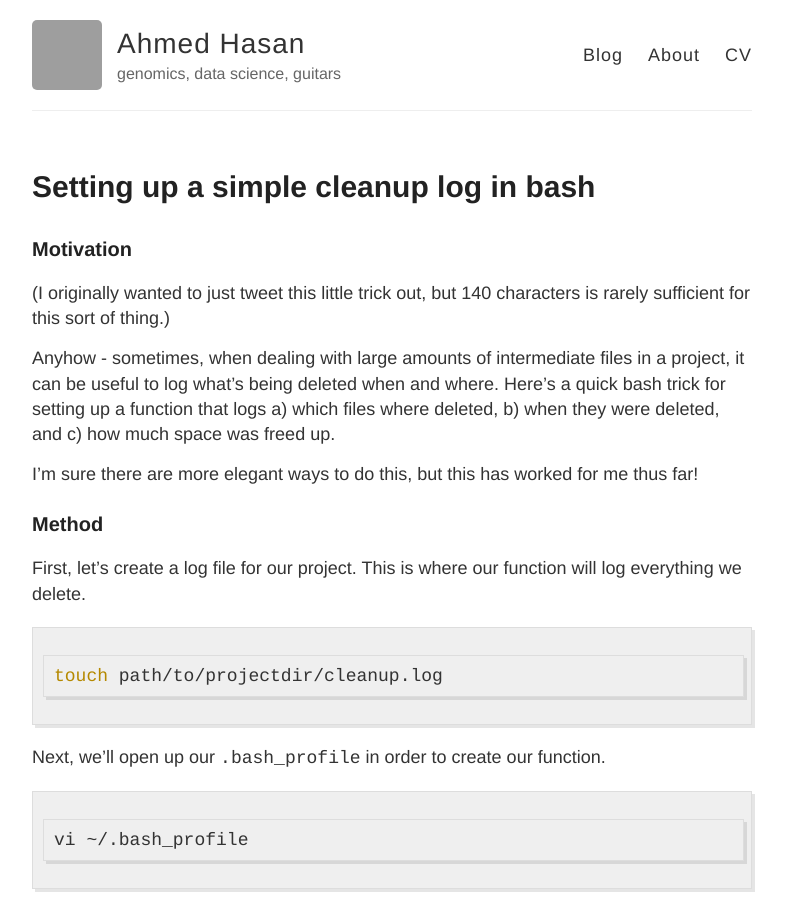
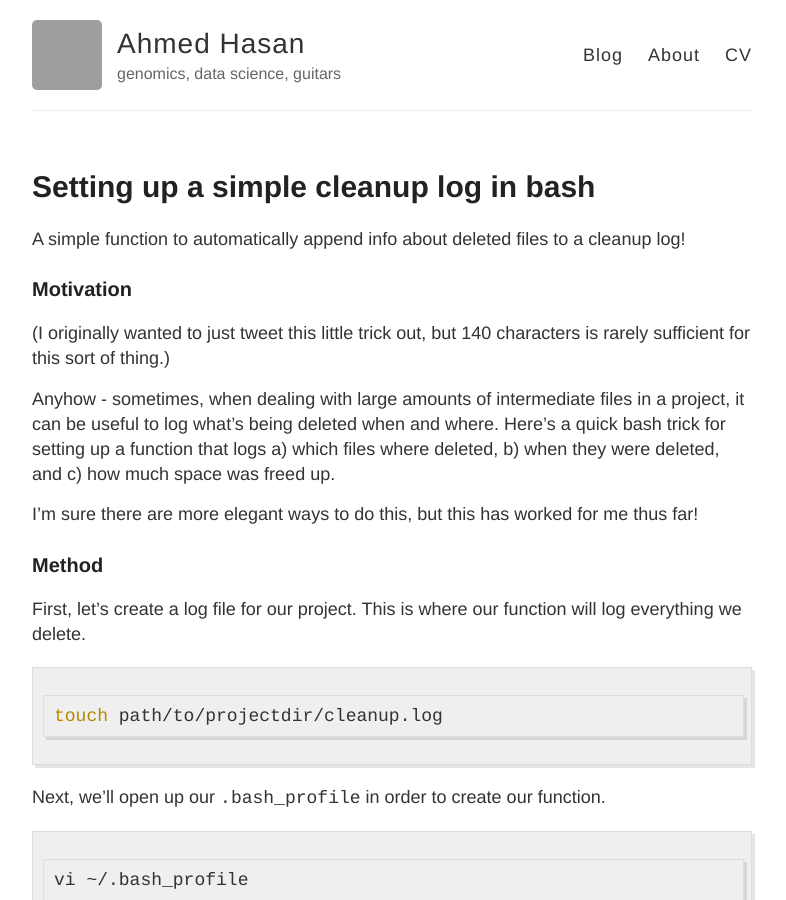
Before and after one commit to aays/site_old, a Jekyll site: the page built from _posts/2017-08-01-simple-bash-cleanup-log.md, in a window 1280 px wide and 900 px high. Shown: the whole window, without its empty margins (248-1034 px from the left). Built offline with Jekyll 4.4.1, drawn with Linux system fonts in a browser that asks for light colours; grey boxes are pictures that could not be loaded.

Commit message:
Update 2017-08-01-simple-bash-cleanup-log.md

```diff
--- a/_posts/2017-08-01-simple-bash-cleanup-log.md
+++ b/_posts/2017-08-01-simple-bash-cleanup-log.md
@@ -4,6 +4,8 @@ title: Setting up a simple cleanup log in bash
 date: 2017-08-01
 tags: bash
 ---
+
+A simple function to automatically append info about deleted files to a cleanup log!
 
 ### Motivation
 
```
